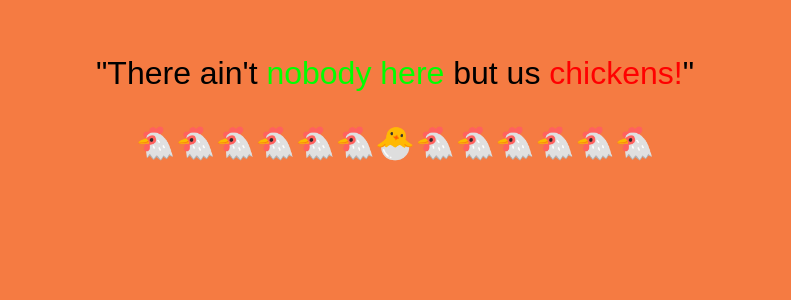
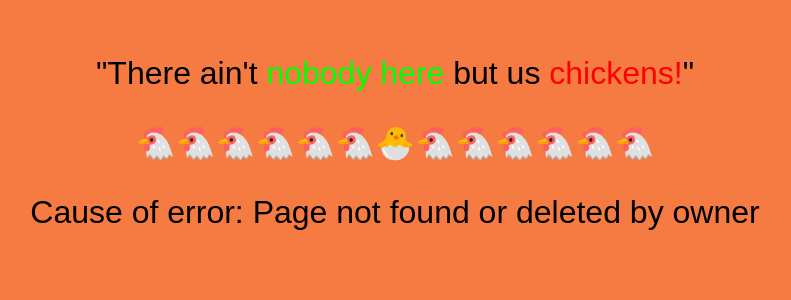
Before and after one commit to myreallycoolusername/shiny-octo-doodle, a Python web app: template templates/404.html in a window 1280 px wide. Shown: the part 343-643 px from the top of the page, without its empty margins (245-1036 px from the left). Run offline with Jinja, Linux system fonts and the light colour scheme; the template is opened without the code that fills it, so the values that code supplies are empty.

Commit message:
Update 404.html

```diff
--- a/templates/404.html
+++ b/templates/404.html
@@ -26,5 +26,8 @@
     <h1><span class="red">4</span><span class="green">0</span><span class="red">4</span></h1>
     <p>"There ain't <span class="green">nobody here</span> but us <span class="red">chickens!</span>"</p>
     <p>🐔🐔🐔🐔🐔🐔🐣🐔🐔🐔🐔🐔🐔</p>
+    <p> </p>
+    <p> </p>
+    <p>Cause of error: Page not found or deleted by owner</p>
 </body>
 </html>
```
